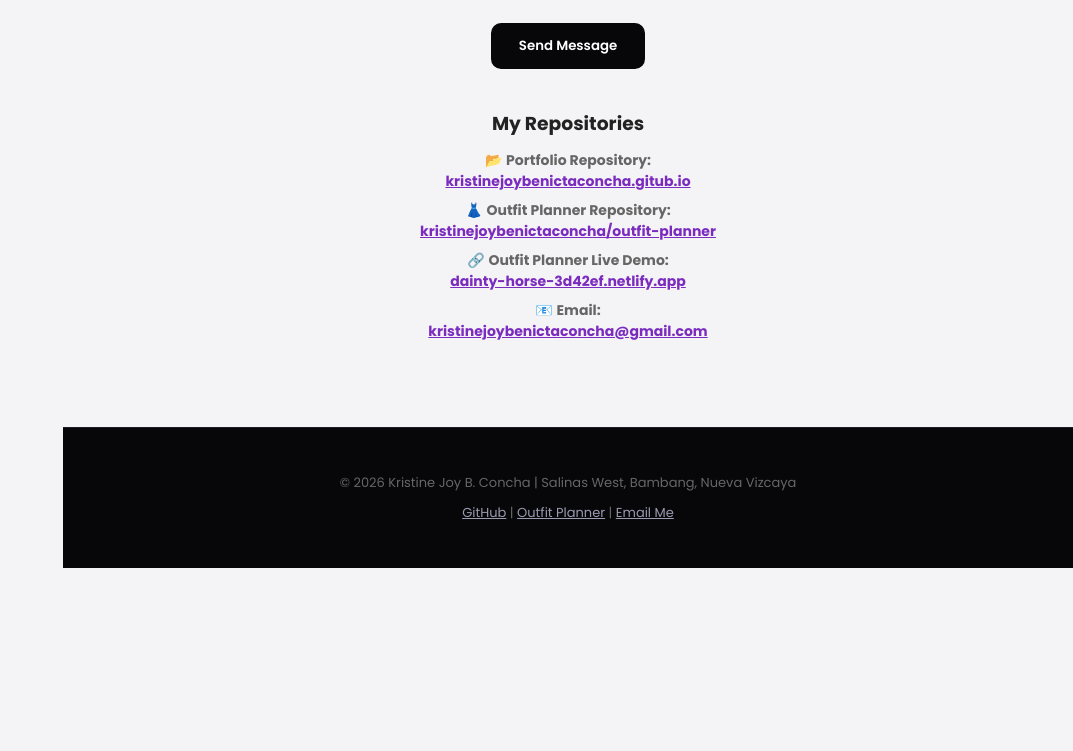
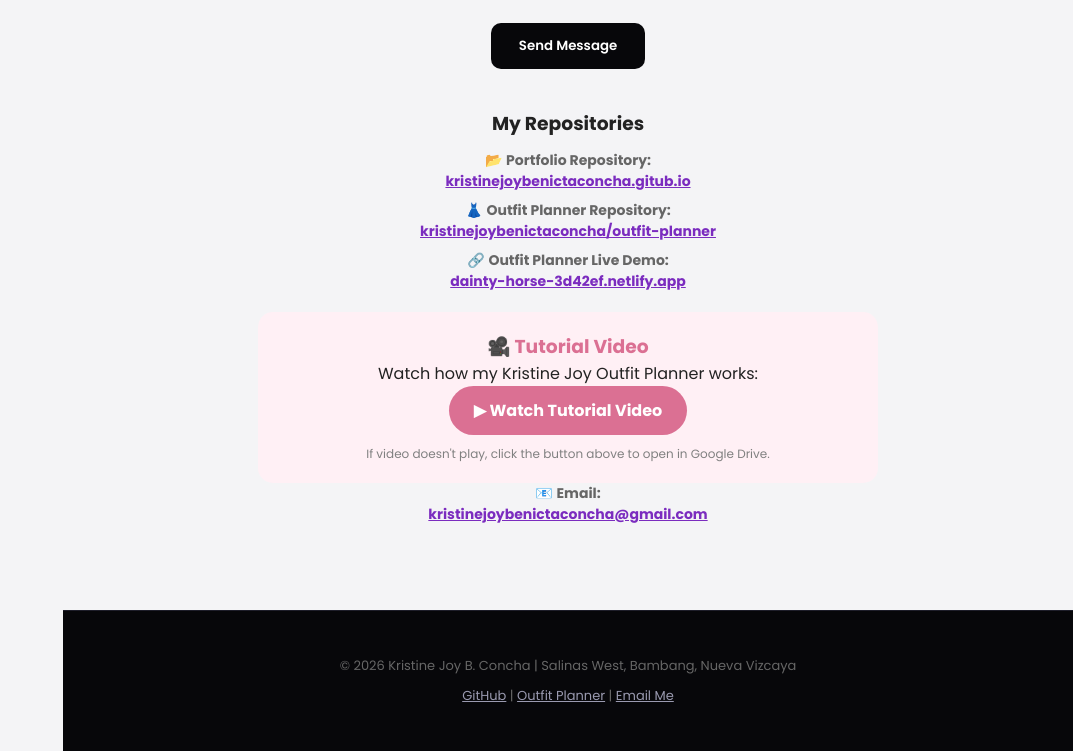
Before and after one commit to kristinejoybenictaconcha/kristinejoybenictaconcha.github.io, a plain HTML site: page index.html in a window 1280 px wide. Shown: the part 4254-5005 px from the top of the page, without its empty margins (207-1280 px from the left). Before the commit the page ends 4822 px from the top, so only its background shows below. Drawn offline with Linux system fonts and the light colour scheme.

Commit message:
Update index.html

```diff
--- a/index.html
+++ b/index.html
@@ -94,6 +94,21 @@
       🔗 <b>Outfit Planner Live Demo:</b><br>
       <a href="https://dainty-horse-3d42ef.netlify.app" target="_blank" style="color:#7b2cbf;font-weight:700;">dainty-horse-3d42ef.netlify.app</a>
     </p>
+    <!-- TUTORIAL VIDEO -->
+<div style="margin-top: 20px; padding: 20px; background: #FFF0F5; border-radius: 15px; text-align: center;">
+  <h3 style="color: #DB7093;">🎥 Tutorial Video</h3>
+  <p>Watch how my Kristine Joy Outfit Planner works:</p>
+
+  <a href="https://drive.google.com/file/d/1C24jIN5sa3cRhyDLHjXlia5R-I_bQDYH/view?usp=drivesdk"
+     target="_blank"
+     style="display: inline-block; background: #DB7093; color: white; padding: 12px 25px; border-radius: 25px; text-decoration: none; font-weight: bold;">
+     ▶ Watch Tutorial Video
+  </a>
+
+  <p style="font-size: 12px; margin-top: 10px; color: gray;">
+    If video doesn't play, click the button above to open in Google Drive.
+  </p>
+</div>
     <p style="font-size:14px;color:var(--muted);">
       📧 <b>Email:</b><br>
       <a href="mailto:kristinejoybenictaconcha@gmail.com" style="color:#7b2cbf;font-weight:700;">kristinejoybenictaconcha@gmail.com</a>
```
